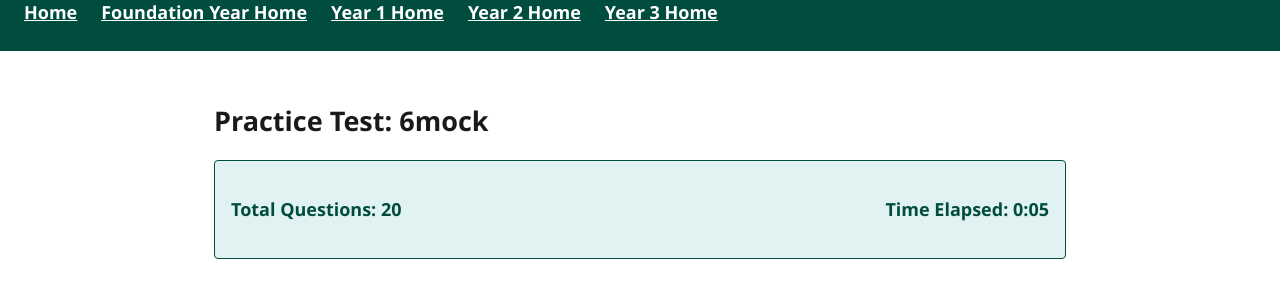
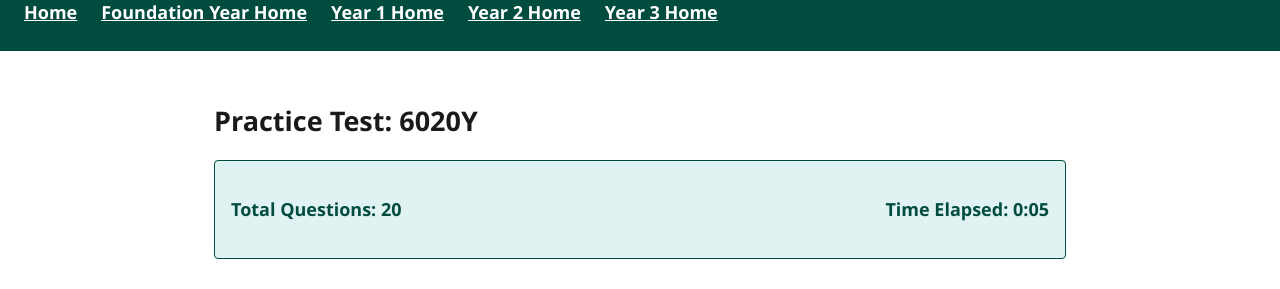
Before and after one commit to probe973/let-pharmacy, a Jekyll site: the page built from 6/index.md, in a window 1280 px wide and 900 px high. Shown: the part 165-454 px from the top of the window. Built offline with Jekyll 4.4.1, drawn with Linux system fonts in a browser that asks for light colours.

Commit message:
Update test heading to 'Practice Test: 6020Y'

```diff
--- a/_includes/test-mode.html
+++ b/_includes/test-mode.html
@@ -3,7 +3,7 @@
 
 <section class="test-container" aria-labelledby="test-heading">
     <div class="test-header">
-        <h2 id="test-heading">Practice Test: {{ include.folder | capitalize }}</h2>
+        <h2 id="test-heading">Practice Test: 6020Y</h2>
 
         <!-- Accessible Status Region for Timer and Question Count -->
         <div class="test-status-bar" aria-live="polite">
```
